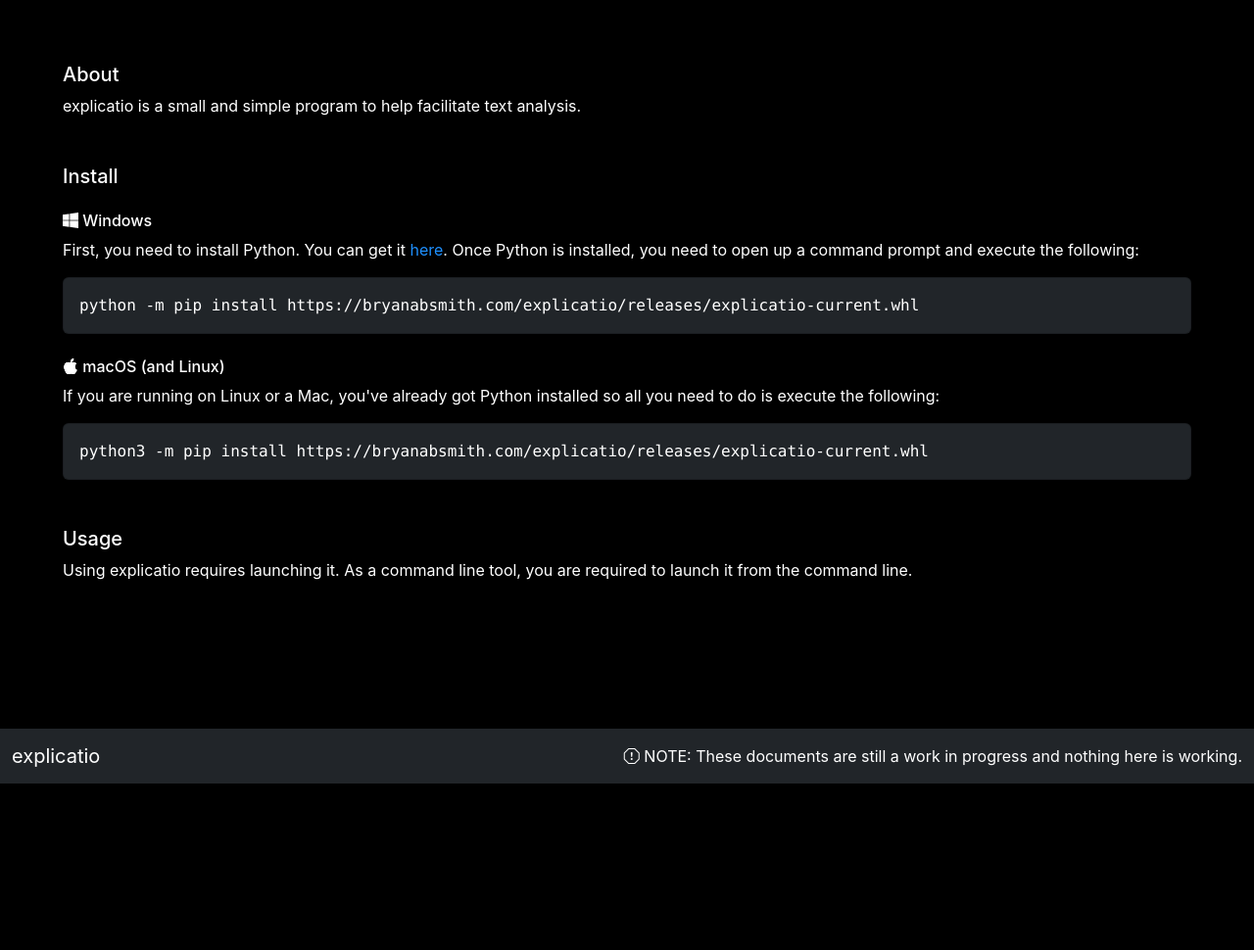
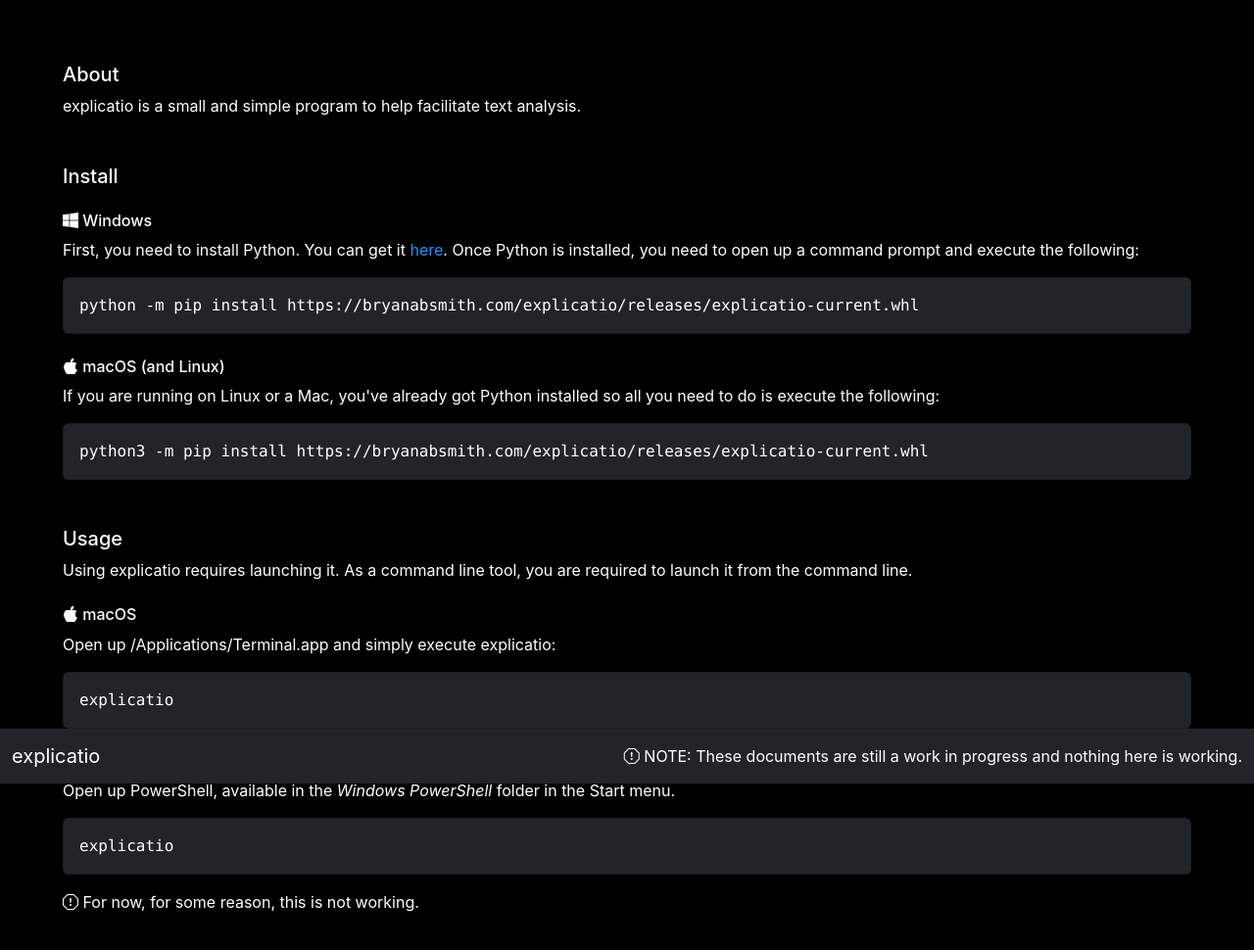
Before and after one commit to bryan-ab-smith/explicatio, a plain HTML site: page docs/index.html in a window 1280 px wide. Shown: the whole page at 98% size. Before the commit the page ends 800 px from the top, so only its background shows below. Drawn offline with nearby package versions, Linux system fonts and the light colour scheme.

Commit message:
Tweaked docs.

```diff
--- a/docs/index.html
+++ b/docs/index.html
@@ -79,6 +79,24 @@
 
     <h5>Usage</h5>
     Using explicatio requires launching it. As a command line tool, you are required to launch it from the command line.
+    <h6><i class="bi bi-apple"></i> macOS</h6>
+    Open up /Applications/Terminal.app and simply execute explicatio:
+    <p></p>
+    <div class="card text-bg-dark mb-3">
+        <div class="card-body">
+            explicatio
+        </div>
+    </div>
+
+    <h6><i class="bi bi-windows"></i> Windows</h6>
+    Open up PowerShell, available in the <i>Windows PowerShell</i> folder in the Start menu.
+    <p></p>
+    <div class="card text-bg-dark mb-3">
+        <div class="card-body">
+            explicatio
+        </div>
+    </div>
+    <i class="bi bi-exclamation-octagon"></i> For now, for some reason, this is not working.
 
     <nav class="navbar navbar-dark bg-dark fixed-bottom">
         <div class="container-fluid">
```
